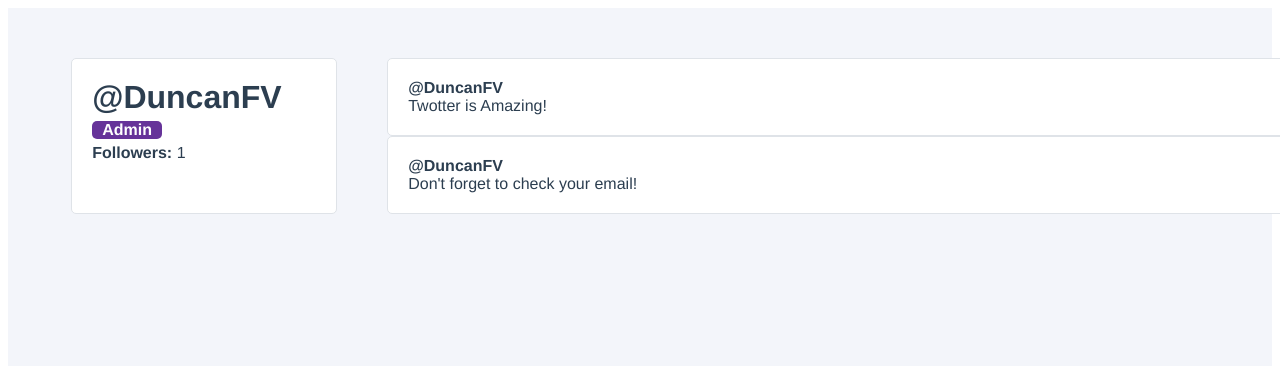
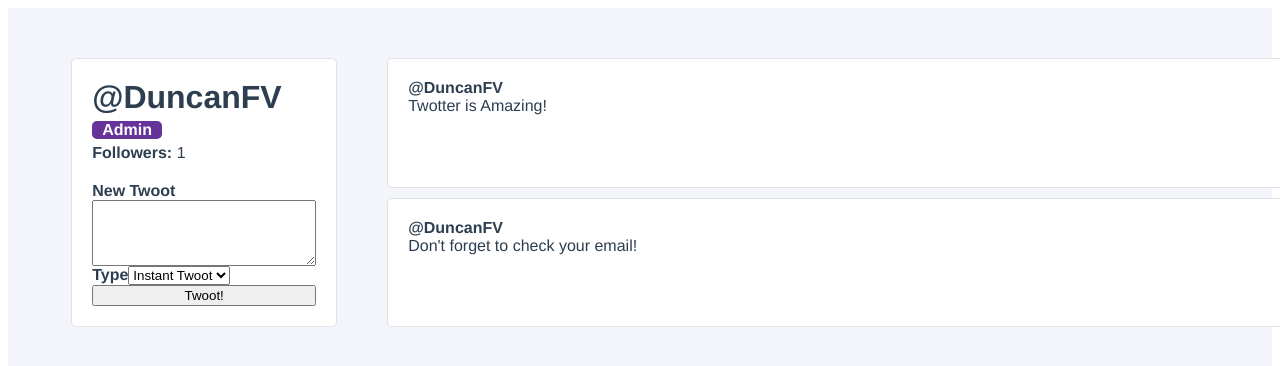
Before and after one commit to DuncanFV/Twoot-App, a Vue app: page / in a window 1280 px wide. Shown: the top 366 px of the page. Built offline with nearby package versions, Linux system fonts and the light colour scheme.

Commit message:
Added ability to create new twoots

```diff
--- a/src/components/UserProfile.vue
+++ b/src/components/UserProfile.vue
@@ -8,6 +8,22 @@
             <div class="user-profile__follower-count">
                 <strong>Followers: </strong> {{ followers }}
             </div>
+            <form class="user-profile__create-twoot" @submit.prevent="createNewTwoot">
+                <label for="newTwoot"><strong>New Twoot</strong></label>
+                <textarea id="newTwoot" rows="4" v-model="newTwootContent"/>
+                <div class="user-profile__create-twoot-type">
+                    <label for="newTwootType"><strong>Type</strong></label>
+                    <select id="newTwootType" v-model="selectedTwootType">
+                        <option :value="option.value" v-for="(option, index) in twootTypes" :key="index">
+                            {{ option.name }}
+                        </option>
+                    </select>
+                </div>
+
+                <button>
+                    Twoot!
+                </button>
+            </form>
         </div>
         <div class="user-profile__twoots-wrapper">
             <TwootItem
@@ -29,6 +45,12 @@
     components: { TwootItem },
     data() {
         return {
+            newTwootContent: '',
+            selectedTwootType: 'instant',
+            twootTypes: [
+                { value: 'draft', name: 'Draft' },
+                { value: 'instant', name: 'Instant Twoot' }
+            ],
             followers: 0,
             user: {
                 id: 1,
@@ -62,6 +84,15 @@
     },
     toggleFavorite(id) {
         console.log(`Favorited Twoot #${id}`)
+    },
+    createNewTwoot() {
+        if (this.newTwootContent && this.selectedTwootType !== 'draft') {
+            this.user.twoots.unshift( {
+                id: this.user.twoots.length + 1,
+                content: this.newTwootContent
+            })
+            this.newTwootContent = '';
+        }
     }
   },
   mounted() { //runs when initialized, or reloaded
@@ -101,4 +132,15 @@
 h1 {
     margin: 0;
 }
+
+.user-profile__twoots-wrapper {
+    display: grid;
+    grid-gap: 10px;
+}
+
+.user-profile__create-twoot {
+    padding-top: 20px;
+    display: flex;
+    flex-direction: column;
+}
 </style>
```
Lines whose indentation alone changed are shown as unchanged.
